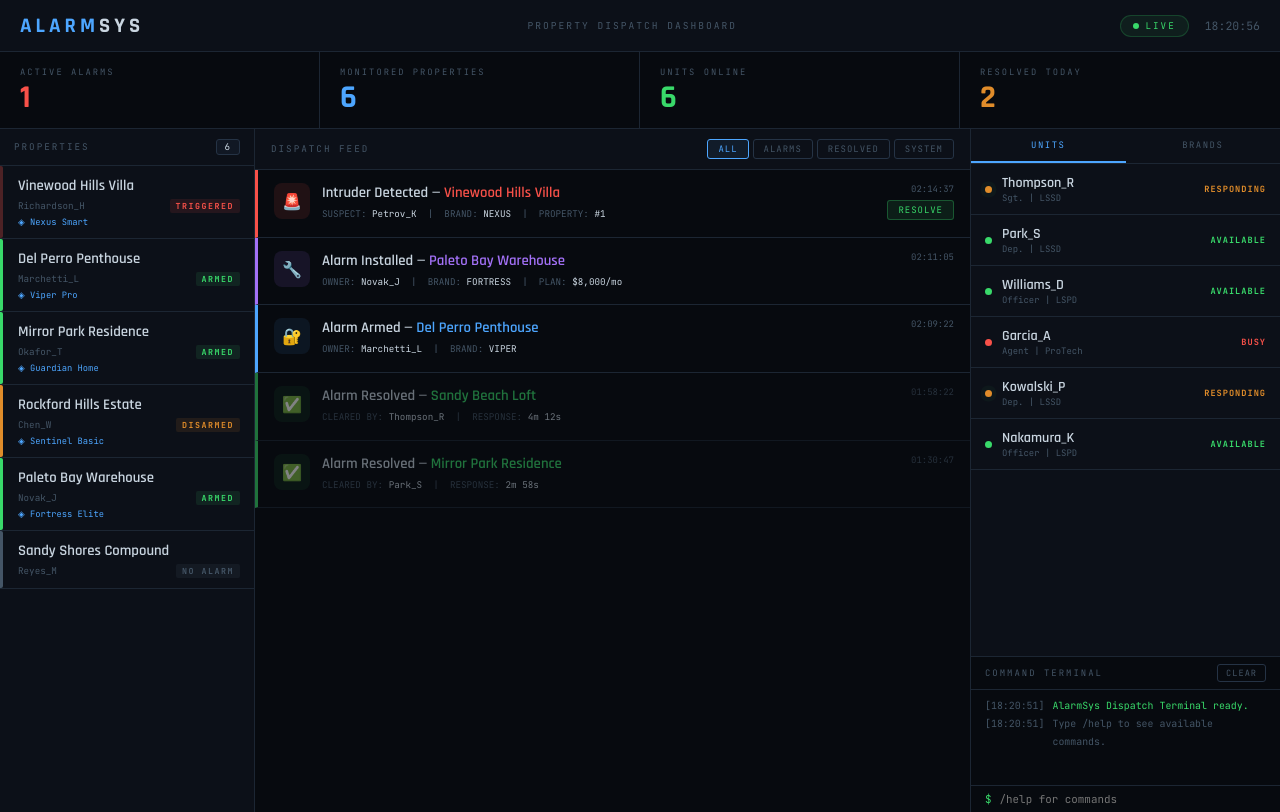
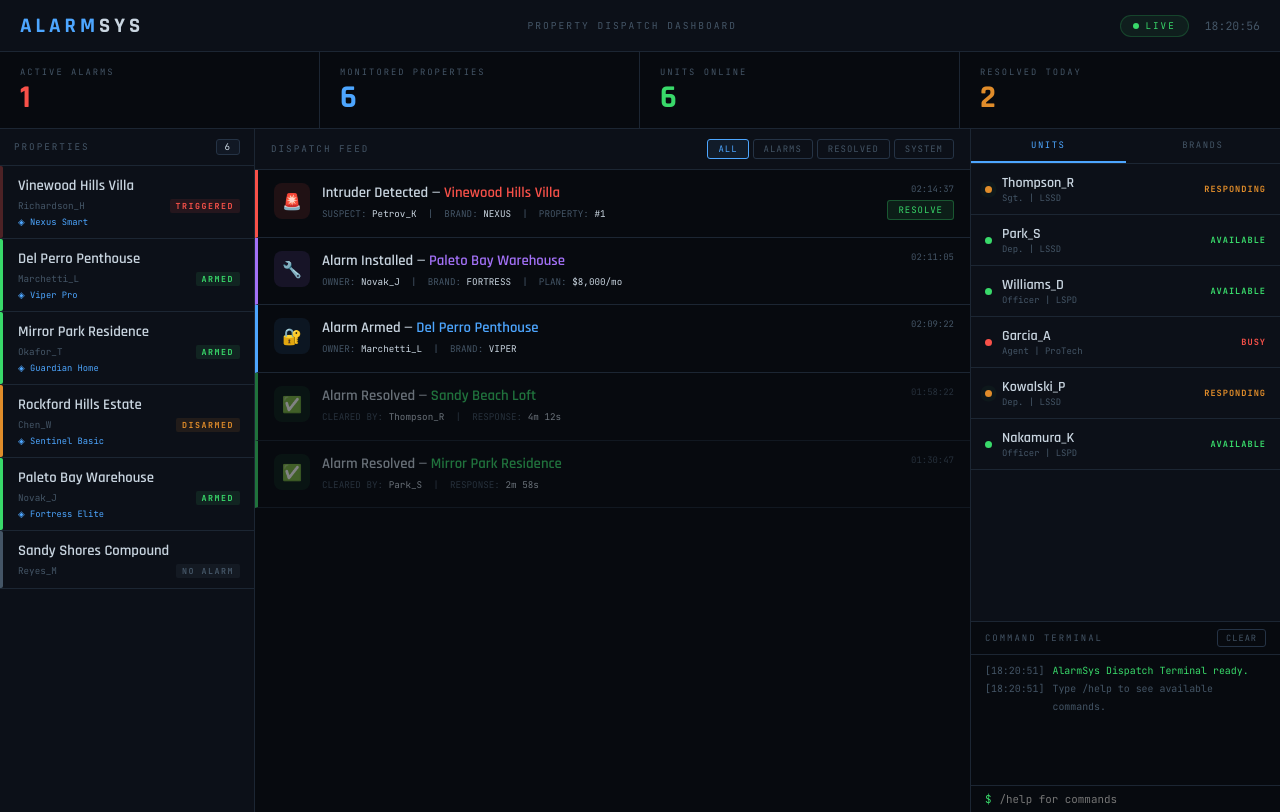
Before and after one commit to Penguh38/server-alarm-system, a plain HTML site: page dashboard/index.html in a window 1280 px wide. Drawn offline with Linux system fonts and the light colour scheme.

Commit message:
fix: terminal layout, update demo url

```diff
--- a/dashboard/index.html
+++ b/dashboard/index.html
@@ -51,7 +51,7 @@
     .stat-value.blue { color:var(--blue); } .stat-value.orange { color:var(--orange); }
 
     /* Layout */
-    .layout { display:grid; grid-template-columns:255px 1fr 310px; height:calc(100vh - 52px - 65px); }
+    .layout { display:grid; grid-template-columns:255px 1fr 310px; height:calc(100vh - 52px - 65px); overflow:hidden; }
 
     /* Sidebar */
     .sidebar { background:var(--bg2); border-right:1px solid var(--border); display:flex; flex-direction:column; overflow:hidden; }
@@ -104,12 +104,12 @@
     .resolve-btn:hover { background:var(--green); color:var(--bg); }
 
     /* Right panel */
-    .right-panel { background:var(--bg2); border-left:1px solid var(--border); display:flex; flex-direction:column; overflow:hidden; }
+    .right-panel { background:var(--bg2); border-left:1px solid var(--border); display:flex; flex-direction:column; overflow:hidden; height:100%; }
     .panel-tabs { display:flex; border-bottom:1px solid var(--border); }
     .panel-tab { flex:1; padding:10px; text-align:center; font-family:var(--mono); font-size:0.56rem; letter-spacing:1.5px; text-transform:uppercase; color:var(--muted); cursor:pointer; border-bottom:2px solid transparent; transition:all 0.12s; }
     .panel-tab.active { color:var(--blue); border-bottom-color:var(--blue); }
     .panel-tab:hover { color:var(--text); }
-    .panel-content { overflow-y:auto; flex:1; }
+    .panel-content { overflow-y:auto; flex:1; min-height:0; }
 
     /* Units */
     .unit-item { padding:10px 14px; border-bottom:1px solid var(--border); display:flex; align-items:center; gap:10px; }
@@ -144,7 +144,7 @@
     .terminal-header { padding:7px 14px; border-bottom:1px solid var(--border); font-family:var(--mono); font-size:0.56rem; letter-spacing:2px; text-transform:uppercase; color:var(--muted); display:flex; justify-content:space-between; align-items:center; }
     .terminal-clear { font-family:var(--mono); font-size:0.54rem; color:var(--muted); background:transparent; border:1px solid var(--border2); border-radius:3px; padding:2px 8px; cursor:pointer; letter-spacing:1px; transition:all 0.12s; }
     .terminal-clear:hover { color:var(--red); border-color:var(--red); }
-    .terminal-output { height:95px; overflow-y:auto; padding:7px 14px; font-family:var(--mono); font-size:0.62rem; line-height:1.8; }
+    .terminal-output { height:130px; overflow-y:auto; padding:7px 14px; font-family:var(--mono); font-size:0.62rem; line-height:1.8; }
     .t-line { display:flex; gap:8px; }
     .t-time { color:var(--muted); flex-shrink:0; }
     .t-msg { color:var(--text); }
```
Also changed, not shown: 1 other file.
